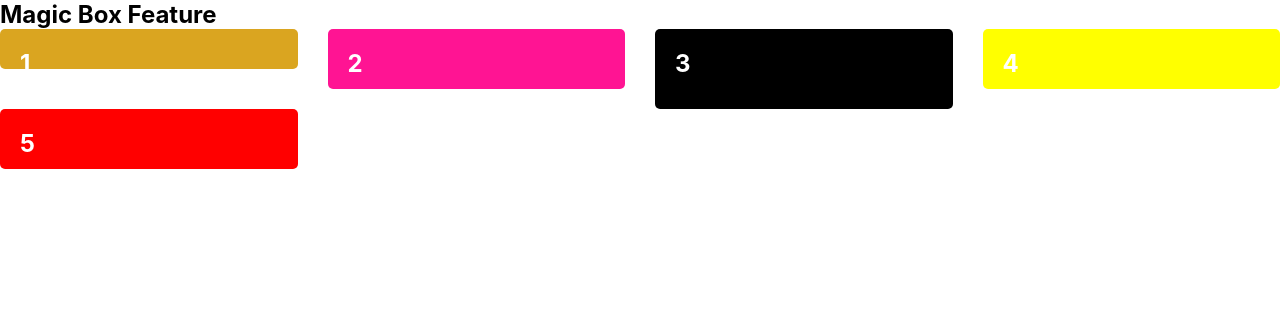
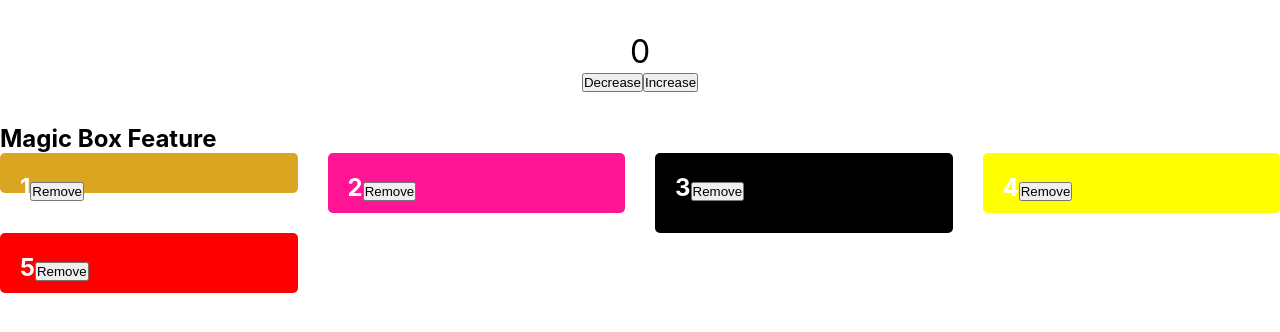
Before and after one commit to paulnguyen-mn/react-labs, a React (Create React App) app: page / in a window 1280 px wide. Shown: the top 332 px of the page. Built offline with nearby package versions, Linux system fonts and the light colour scheme.

Commit message:
Learn props and state

```diff
--- a/src/App.jsx
+++ b/src/App.jsx
@@ -1,9 +1,12 @@
 import './App.scss';
+import Counter from './components/Counter';
 import MagicBoxFeature from './features/MagicBox';
 
 function App() {
   return (
     <div>
+      <Counter />
+
       <MagicBoxFeature />
     </div>
   );
--- /dev/null
+++ b/src/components/Counter/Counter.scss
@@ -0,0 +1,8 @@
+.counter {
+  margin: 2rem 1rem;
+  text-align: center;
+
+  & > p {
+    font-size: 32px;
+  }
+}
--- /dev/null
+++ b/src/components/Counter/index.jsx
@@ -0,0 +1,28 @@
+import React, { useState } from 'react';
+import './Counter.scss';
+
+Counter.propTypes = {};
+
+function Counter(props) {
+  const [count, setCount] = useState(0);
+  // const [name, setName] = useState('');
+
+  const handleDecreaseClick = () => {
+    setCount((x) => x - 1);
+  };
+
+  const handleIncreaseClick = () => {
+    setCount((x) => x + 1);
+  };
+
+  return (
+    <div className="counter">
+      <p>{count}</p>
+
+      <button onClick={handleDecreaseClick}>Decrease</button>
+      <button onClick={handleIncreaseClick}>Increase</button>
+    </div>
+  );
+}
+
+export default Counter;
--- a/src/features/MagicBox/components/Box/index.jsx
+++ b/src/features/MagicBox/components/Box/index.jsx
@@ -7,23 +7,31 @@
   large: '80px',
 };
 
-function Box({ box }) {
+function Box({ box, onClick }) {
   const { color = 'black', luckyNumber, size = 'medium' } = box;
   const height = sizeMap[size];
+
+  const handleRemoveClick = () => {
+    if (onClick) onClick(box);
+  };
 
   return (
     <div className="box" style={{ backgroundColor: color, height }}>
       {luckyNumber}
+
+      <button onClick={handleRemoveClick}>Remove</button>
     </div>
   );
 }
 
 Box.propTypes = {
   box: PropTypes.object,
+  onClick: PropTypes.func,
 };
 
 Box.defaultProps = {
   box: {},
+  onClick: null,
 };
 
 export default Box;
--- a/src/features/MagicBox/components/BoxList/index.jsx
+++ b/src/features/MagicBox/components/BoxList/index.jsx
@@ -5,18 +5,20 @@
 
 BoxList.propTypes = {
   boxList: PropTypes.array,
+  onBoxClick: PropTypes.func,
 };
 
 BoxList.defaultProps = {
   boxList: [],
+  onBoxClick: null,
 };
 
-function BoxList({ boxList }) {
+function BoxList({ boxList, onBoxClick }) {
   return (
     <ul className="box-list">
-      {boxList.map((box) => (
+      {boxList.map((box, idx) => (
         <li key={box.luckyNumber}>
-          <Box box={box} />
+          <Box box={box} onClick={(box) => onBoxClick && onBoxClick(box, idx)} />
         </li>
       ))}
     </ul>
--- a/src/features/MagicBox/index.jsx
+++ b/src/features/MagicBox/index.jsx
@@ -1,7 +1,7 @@
+import { useState } from 'react';
 import BoxList from './components/BoxList';
 
-function MagicBoxFeature() {
-  const boxList = [
+const FAKE_DATA = [
   {
     color: 'goldenrod',
     luckyNumber: 1,
@@ -27,11 +27,23 @@
   },
 ];
 
+function MagicBoxFeature() {
+  const [boxList, setBoxList] = useState(FAKE_DATA);
+
+  const handleBoxClick = (box, idx) => {
+    // Remove box from list
+    console.log(box, idx);
+    const newBoxList = [...boxList];
+    newBoxList.splice(idx, 1);
+
+    setBoxList(newBoxList);
+  };
+
   return (
     <div>
       <h2>Magic Box Feature</h2>
 
-      <BoxList boxList={boxList} />
+      <BoxList boxList={boxList} onBoxClick={handleBoxClick} />
     </div>
   );
 }
```
Lines whose indentation alone changed are shown as unchanged.
